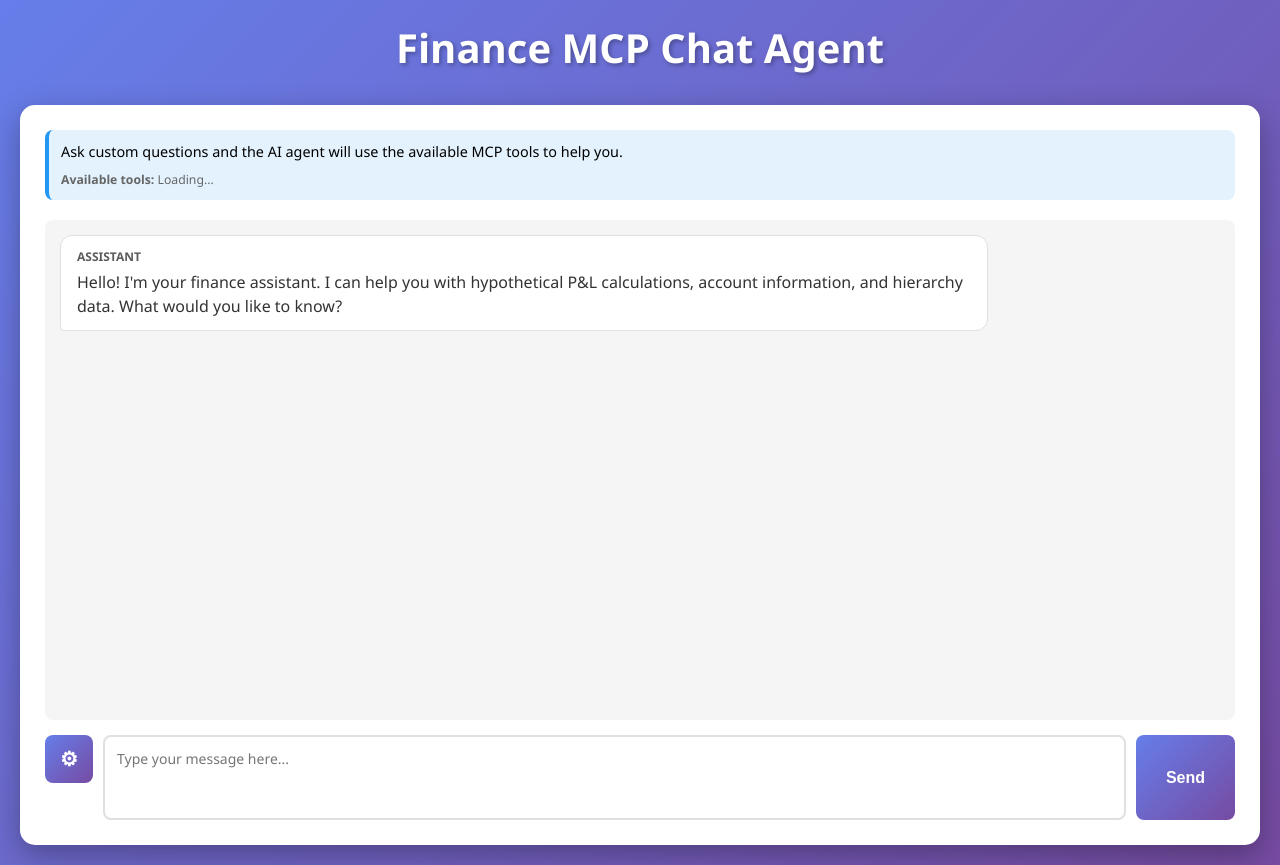
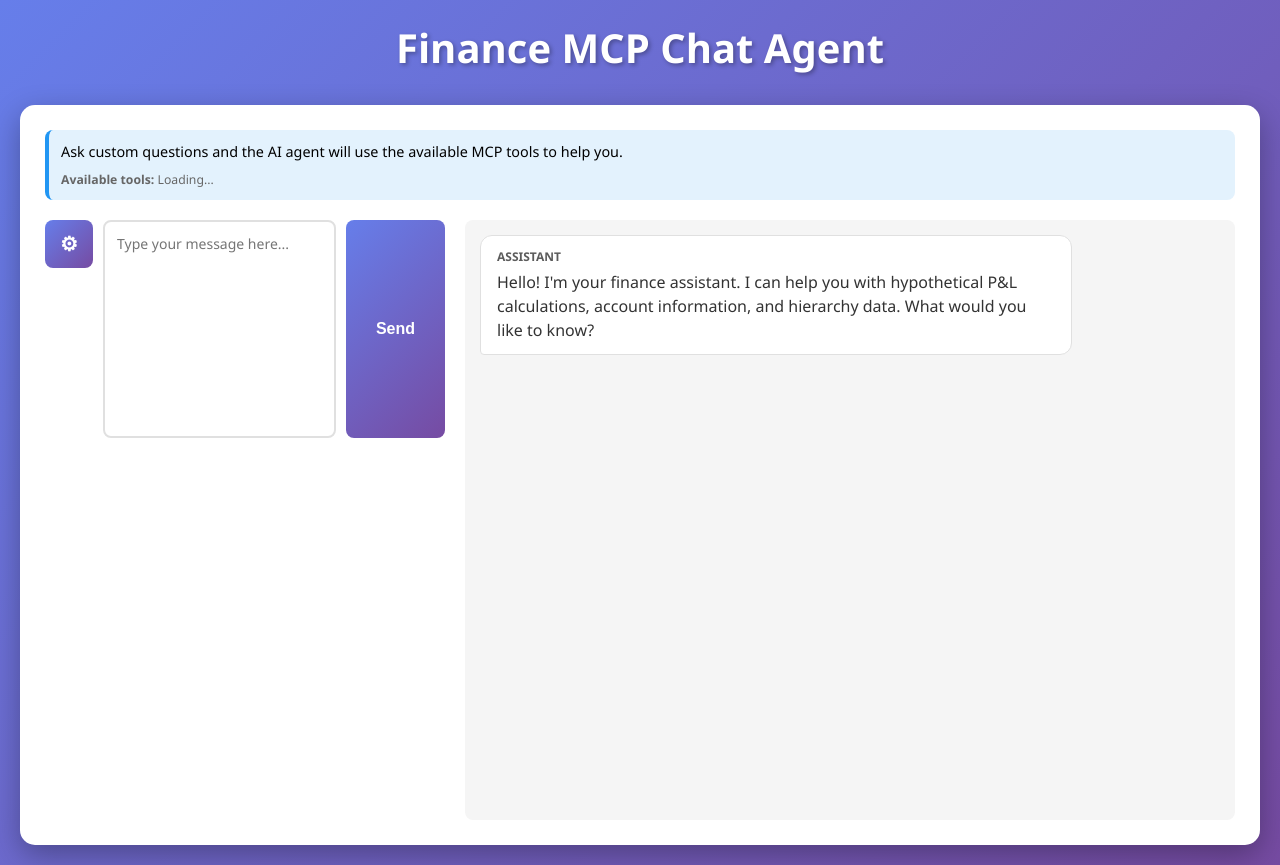
Before and after one commit to pinakideb/finance-chat-agent, a Flask app: page / in a window 1280 px wide. Run offline with Flask 3, Linux system fonts and the light colour scheme.

Commit message:
Update UI to two-column layout: input left, transcript right
- Left panel: Message input box, prompt icon, send button
- Right panel: Chat conversation transcript
- Larger textarea with 10 rows for better input experience
- Better visual separation between input and output
- More organized workflow: compose on left, see results on right

```diff
--- a/templates/index.html
+++ b/templates/index.html
@@ -211,9 +211,21 @@
 
         /* Chat Interface Styles */
         .chat-container {
+            display: grid;
+            grid-template-columns: 400px 1fr;
+            gap: 20px;
+            height: 600px;
+        }
+
+        .chat-input-panel {
             display: flex;
             flex-direction: column;
-            height: 600px;
+            gap: 15px;
+        }
+
+        .chat-messages-panel {
+            display: flex;
+            flex-direction: column;
         }
 
         .chat-messages {
@@ -222,7 +234,6 @@
             padding: 15px;
             background: #f5f5f5;
             border-radius: 8px;
-            margin-bottom: 15px;
         }
 
         .message {
@@ -461,17 +472,8 @@
                     </div>
 
                     <div class="chat-container">
-                        <div class="chat-messages" id="chatMessages">
-                            <div class="message assistant">
-                                <div class="message-role">ASSISTANT</div>
-                                <div class="message-content">Hello! I'm your finance assistant. I can help you with hypothetical P&L calculations, account information, and hierarchy data. What would you like to know?</div>
-                            </div>
-                        </div>
-
-                        <div class="loading" id="chatLoading">
-                            <span class="spinner"></span> Thinking...
-                        </div>
-
+                        <!-- Left Panel: Input Area -->
+                        <div class="chat-input-panel">
                             <div class="chat-input-area">
                                 <button class="prompt-icon-btn" onclick="openPromptModal()" title="Select a prompt">
                                     ⚙
@@ -480,10 +482,25 @@
                                     id="chatInput"
                                     class="chat-input"
                                     placeholder="Type your message here..."
-                                rows="3"
+                                    rows="10"
                                     onkeypress="handleChatKeyPress(event)"
                                 ></textarea>
                                 <button onclick="sendChatMessage()">Send</button>
+                            </div>
+
+                            <div class="loading" id="chatLoading">
+                                <span class="spinner"></span> Thinking...
+                            </div>
+                        </div>
+
+                        <!-- Right Panel: Chat Messages -->
+                        <div class="chat-messages-panel">
+                            <div class="chat-messages" id="chatMessages">
+                                <div class="message assistant">
+                                    <div class="message-role">ASSISTANT</div>
+                                    <div class="message-content">Hello! I'm your finance assistant. I can help you with hypothetical P&L calculations, account information, and hierarchy data. What would you like to know?</div>
+                                </div>
+                            </div>
                         </div>
                     </div>
                 </div>
```
Lines whose indentation alone changed are shown as unchanged.
